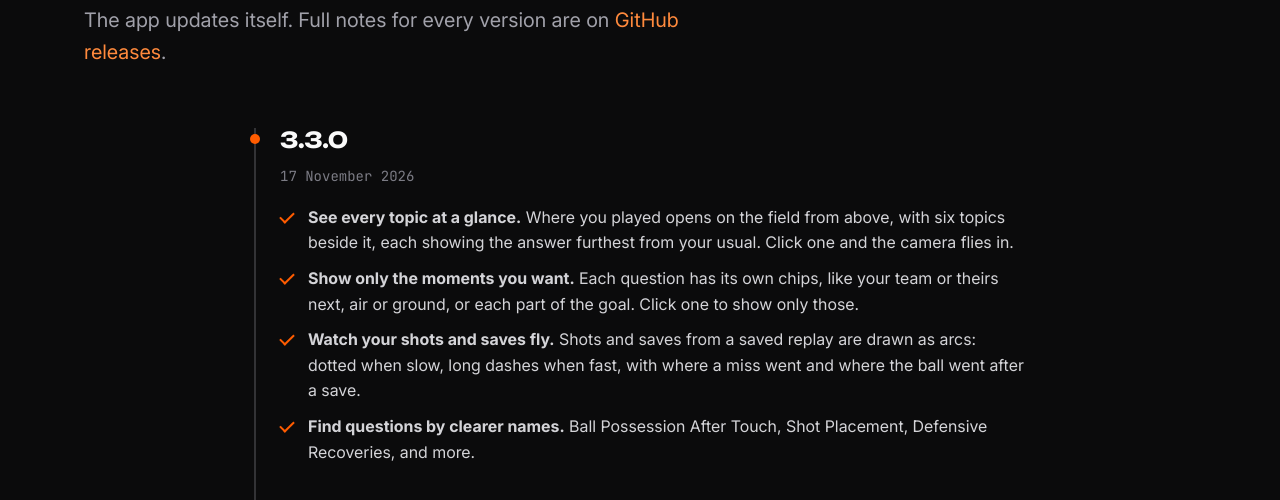
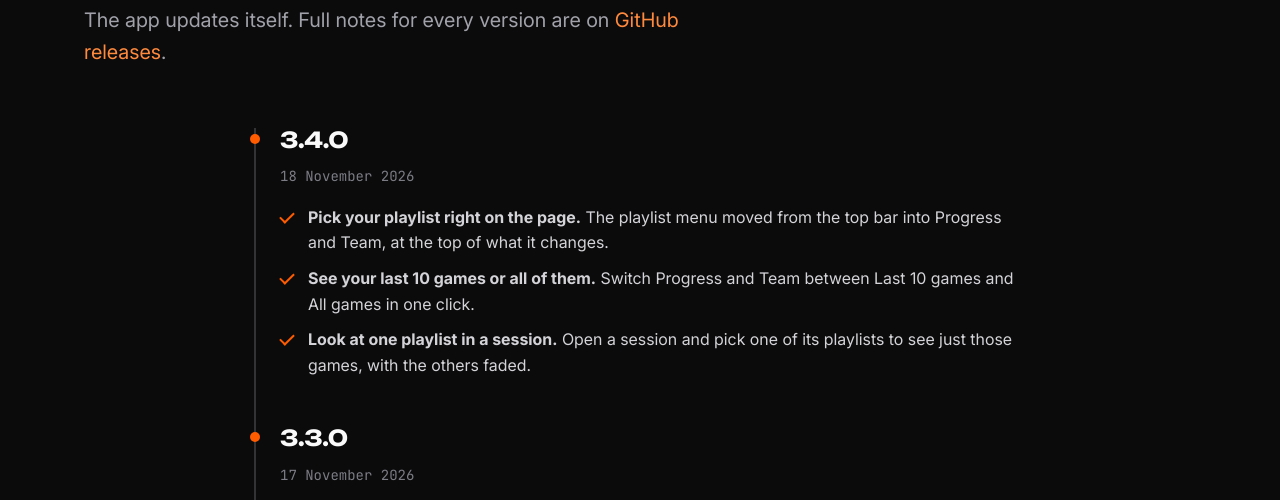
Before and after one commit to tobysword/instinct-site, a plain HTML site: page changelog.html in a window 1280 px wide. Shown: the part 263-763 px from the top of the page. Drawn offline with Linux system fonts and the light colour scheme.

Commit message:
Instinct 3.4.0: version and changelog
Co-Authored-By: Claude Opus 5.5 <noreply@anthropic.com>

```diff
--- a/changelog.html
+++ b/changelog.html
@@ -31,6 +31,12 @@ if ("changelog.html" !== "account.html" && /(access_token|error_code|error_descr
 <section class="phero"><div class="wrap"><span class="kick">What's new</span><h1>Recent releases.</h1>
 <p class="lead">The app updates itself. Full notes for every version are on <a href="https://github.com/tobysword/InstinctRL/releases">GitHub releases</a>.</p></div></section>
 <section style="padding-top:0"><div class="wrap" style="max-width:820px">
+<article class="release"><h2>3.4.0</h2><time datetime="2026-11-18">18 November 2026</time>
+<ul class="ticks" style="list-style:none;padding:0;display:grid;gap:10px;margin-top:16px">
+<li><strong>Pick your playlist right on the page.</strong> The playlist menu moved from the top bar into Progress and Team, at the top of what it changes.</li>
+<li><strong>See your last 10 games or all of them.</strong> Switch Progress and Team between Last 10 games and All games in one click.</li>
+<li><strong>Look at one playlist in a session.</strong> Open a session and pick one of its playlists to see just those games, with the others faded.</li>
+</ul></article>
 <article class="release"><h2>3.3.0</h2><time datetime="2026-11-17">17 November 2026</time>
 <ul class="ticks" style="list-style:none;padding:0;display:grid;gap:10px;margin-top:16px">
 <li><strong>See every topic at a glance.</strong> Where you played opens on the field from above, with six topics beside it, each showing the answer furthest from your usual. Click one and the camera flies in.</li>
--- a/site.config.json
+++ b/site.config.json
@@ -2,7 +2,7 @@
   "PRODUCT_NAME": "Instinct",
   "PRODUCT_BRAND_HTML": "Instinct",
   "PRO_NAME": "Instinct Pro",
-  "VERSION": "3.3.0",
+  "VERSION": "3.4.0",
   "SITE_URL": "https://tobysword.github.io/instinct-site/",
   "BASE_PATH": "/instinct-site/",
   "RELEASES": "https://github.com/tobysword/InstinctRL/releases",
```
Also changed, not shown: download.html (+1 -1 lines), src/changelog.html (+6 -0 lines).
